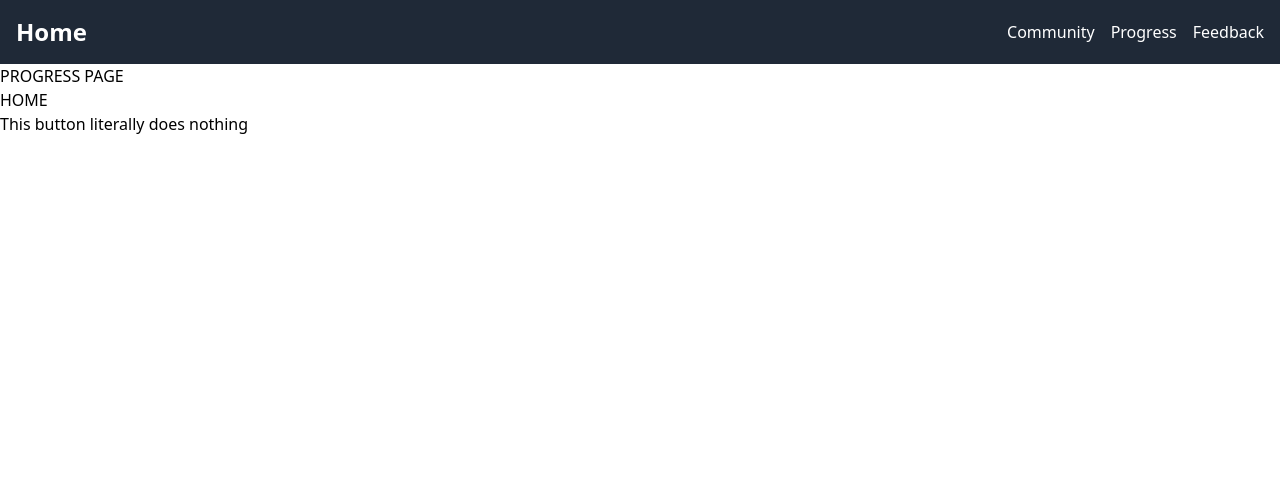
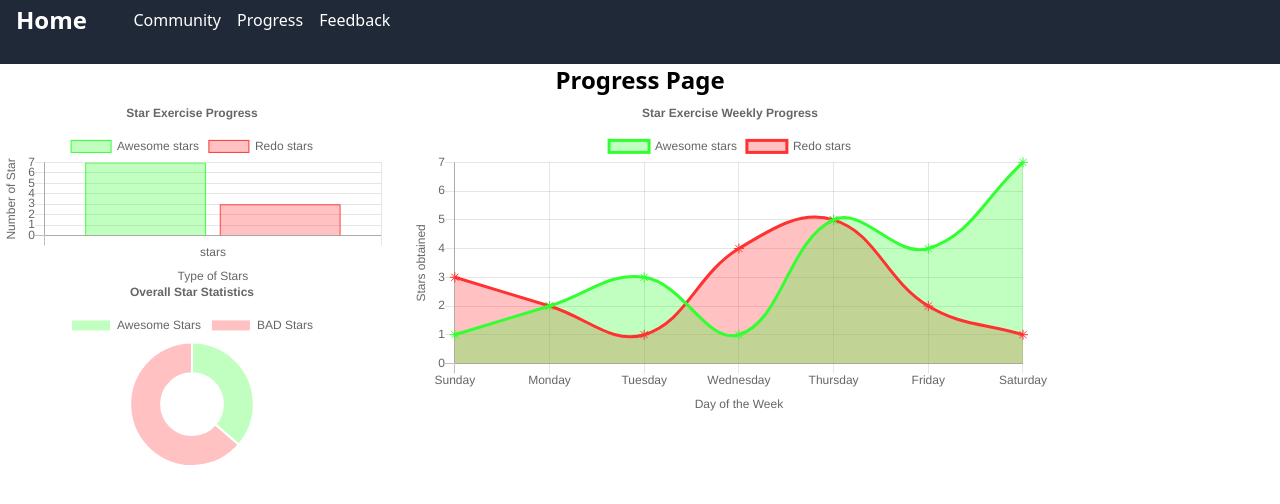
Before and after one commit to WyldTaegr/confident-voices, a Next.js app: page /ProgressPage in a window 1280 px wide. Shown: the top 504 px of the page. Built offline with nearby package versions, Linux system fonts and the light colour scheme.

Commit message:
Progress Page template with 3 graphs

```diff
--- a/package.json
+++ b/package.json
@@ -12,6 +12,7 @@
     "@aws-amplify/ui-react": "^5.3.0",
     "autoprefixer": "10.4.15",
     "aws-amplify": "^5.3.10",
+    "chart.js": "^2.9.4",
     "eslint": "8.49.0",
     "eslint-config-next": "13.4.19",
     "next": "13.4.19",
--- a/src/app/FeedbackPage/layout.js
+++ b/src/app/FeedbackPage/layout.js
@@ -1,10 +1,18 @@
 import React from 'react';
+//import Button from 'react-bootstrap/Button'
+//import color and css styles
+import "./color.css";
 
 export default function FeedbackPageLayout({children}){
 	return (
 
 		<div>
 			{children}
+			<button>
+				<p>
+				This button literally does nothing
+				</p>
+			</button>
 		</div>
 	)
 
--- a/src/app/FeedbackPage/page.js
+++ b/src/app/FeedbackPage/page.js
@@ -1,14 +1,13 @@
+// pages/index.js
 import React from 'react';
 import Link from 'next/link';
-
+//import Route from "react-router-dom";
+//import Button from 'react-bootstrap/Button'
 
 const FeedbackPage = () => {
   return (
     <div>
-      <h1> FEEDBACK PAGE</h1>
-      <button>
-        <Link href='/'> GO BACK HOME</Link>
-      </button>
+      <h1> Feedback PAGE</h1>
     </div>
   );
 };
--- a/src/app/ProgressPage/layout.js
+++ b/src/app/ProgressPage/layout.js
@@ -1,19 +1,12 @@
 import React from 'react';
-//import Button from 'react-bootstrap/Button'
-//import color and css styles
-import "./color.css";
 
 export default function ProgressPageLayout({children}){
 	return (
 
-		<div>
-			{children}
-			<button>
-				<p>
-				This button literally does nothing
-				</p>
-			</button>
-		</div>
+			<div>
+				{children}
+			</div>
+
 	)
 
 };
--- a/src/app/ProgressPage/page.js
+++ b/src/app/ProgressPage/page.js
@@ -1,17 +1,17 @@
-// pages/index.js
 import React from 'react';
 import Link from 'next/link';
-//import Route from "react-router-dom";
-//import Button from 'react-bootstrap/Button'
+import "./progress.css"
+import WeeklyBarChart from "../progressGraphs/weeklyBar";
 
 const ProgressPage = () => {
   return (
     <div>
-      <h1> PROGRESS PAGE</h1>
-      <button>
-        <Link href='/'>HOME</Link>
-      </button>
+      <h1 class = "text-black text-2xl font-bold title"> Progress Page</h1>
+      <WeeklyBarChart />
     </div>
+
+
+
   );
 };
 
--- /dev/null
+++ b/src/app/ProgressPage/progress.css
@@ -0,0 +1,5 @@
+.title{
+	display: flex;
+	align-items: center;
+	justify-content: center;
+}
--- /dev/null
+++ b/src/app/progressGraphs/graph.css
@@ -0,0 +1,27 @@
+.container{
+	display: grid;
+	column-gap: 2%;
+	row-gap: 10%;
+	grid-template-rows: [r1] 25% [r1-2] 25% [row2];
+	grid-template-columns: [c1] 30% [c1-2] 50% [c2];
+}
+
+.item-1{
+	grid-column-start: c1;
+	grid-column-end: c1-2;
+	grid-row-start: r1;
+	grid-row-end: r1-2;
+}
+.item-2{
+	grid-column-start: c1-2;
+	grid-column-end: c2;
+	grid-row-start: r1;
+	grid-row-end: r1-2;
+}
+
+.item-3{
+	grid-column-start: c1;
+	grid-column-end: c1-2;
+	grid-row-start: r1-2;
+	grid-row-end: r2;
+}
--- /dev/null
+++ b/src/app/progressGraphs/weeklyBar.js
@@ -0,0 +1,147 @@
+"use client";
+import React, {useEffect} from 'react';
+import Link from 'next/link';
+import Chart from 'chart.js';
+import "./graph.css";
+
+function WeeklyBarChart(){
+    useEffect(() => {
+        var barChartCreation = new Chart('starProgress', {
+            type: 'bar',
+            data: {
+                labels: ['stars'],
+                datasets: [{
+                    data: [7],
+                    label: "Awesome stars",
+                    borderColor: "rgb(50, 255, 50)",
+                    backgroundColor: "rgb(50, 255, 50, 0.3)",
+                    borderWidth: 1,
+                    pointStyle: 'star'
+                }, {
+                    data: [3],
+                    label: "Redo stars",
+                    borderColor: "rgb(255, 50, 50)",
+                    backgroundColor: "rgb(255, 50, 50, 0.3)",
+                    borderWidth: 1
+                }]
+            },
+            options: {
+                title: {
+                    display: true,
+                    text: "Star Exercise Progress"
+                },
+                scales: {
+                    xAxes:[{
+                        display: true,
+                        ticks: {
+                            beginAtZero: true
+                        },
+                        scaleLabel:{
+                            display: true,
+                            labelString: "Type of Stars"
+                        }
+                    }],
+                    yAxes: [{
+                        display: true,
+                        ticks: {
+                            beginAtZero: true
+                        },
+                        scaleLabel:{
+                            display: true,
+                            labelString: "Number of Star"
+                        }
+                    }]
+                }
+            }
+        });
+        var lineChartCreation = new Chart('weeklyProgress', {
+            type: 'line',
+            data: {
+                labels: ["Sunday", "Monday", "Tuesday", "Wednesday", "Thursday", "Friday", "Saturday"],
+                datasets: [{
+                    data: [1, 2, 3, 1, 5, 4, 7],
+                    label: "Awesome stars",
+                    fill: true,
+                    borderColor: "rgb(50, 255, 50)",
+                    backgroundColor: "rgb(50, 255, 50, 0.3)",
+                    pointStyle: 'star',
+                    pointRadius: 5,
+                    pointBorderColor:"rgb(50, 255, 50)",
+                    pointBackgroundColor:"rgb(50, 255, 50, 0.3)"
+                }, {
+                    data: [3, 2, 1, 4, 5, 2, 1],
+                    label: "Redo stars",
+                    fill: true,
+                    borderColor: "rgb(255, 50, 50)",
+                    backgroundColor: "rgb(255, 50, 50, 0.3)",
+                    pointStyle: 'star',
+                    pointRadius: 5,
+                    pointBorderColor: "rgb(255, 50, 50)",
+                    pointBackgroundColor:"rgb(255, 50, 50, 0.3)"
+                }]
+            },
+            options: {
+                title: {
+                    display: true,
+                    text: "Star Exercise Weekly Progress"
+                },
+                scales: {
+                    xAxes:[{
+                        display: true,
+                        ticks: {
+                            beginAtZero: true
+                        },
+                        scaleLabel:{
+                            display: true,
+                            labelString: "Day of the Week"
+                        }
+                    }],
+                    yAxes: [{
+                        display: true,
+                        ticks: {
+                            beginAtZero: true
+                        },
+                        scaleLabel:{
+                            display: true,
+                            labelString: "Stars obtained"
+                        }
+                    }]
+                }
+            }
+        });
+        var pieChartCreation = new Chart('totalProgress', {
+            type: 'doughnut',
+            data: {
+                labels: ["Awesome Stars", "BAD Stars"],
+                datasets: [{
+                    data: [40, 70],
+                    backgroundColor: ["rgb(50, 255, 50, 0.3)", "rgb(255, 50, 50, 0.3)"]
+                }]
+            },
+            options: {
+                title: {
+                    display: true,
+                    text: "Overall Star Statistics"
+                }
+
+            }
+        });
+    }, [])
+    /* end of creation of bar graph*/
+    return (
+        <div class = "container">
+            <div class= "item-1">
+                <canvas id = "starProgress"></canvas>
+            </div>
+            <div class = "item-3">
+                <canvas id= "totalProgress"></canvas>
+            </div>
+            <div class = "item-2">
+                <canvas id = "weeklyProgress"></canvas>
+            </div>
+        </div>
+  );
+}
+/*end of function*/
+
+export default WeeklyBarChart;
```
Also changed, not shown: src/app/FeedbackPage/color.css (added), 1 other file (tests, documents, lock files or other folders).
